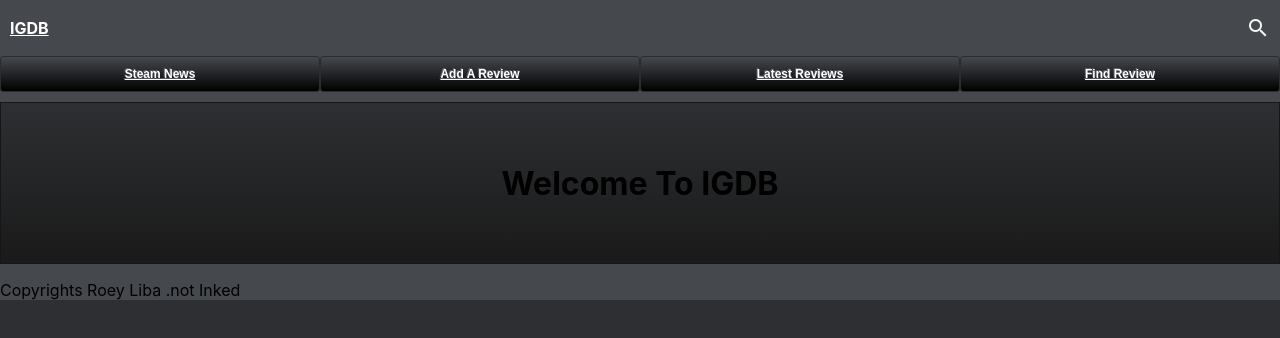
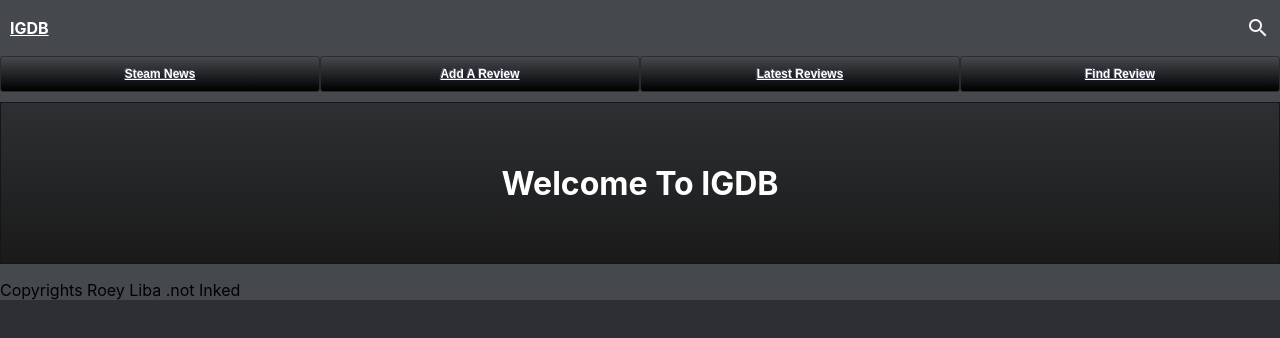
Before and after one commit to darkish1990/IGDB, a React (Create React App) app in the folder client/: page / in a window 1280 px wide. Shown: the top 338 px of the page. Built offline with nearby package versions, Linux system fonts and the light colour scheme.

Commit message:
white thingi content

```diff
--- a/client/src/Views/Middle/Middle.css
+++ b/client/src/Views/Middle/Middle.css
@@ -1,3 +1,6 @@
+h1 {
+    color: white;
+}
 
 .card {
     border: 1px solid #151617;
```
